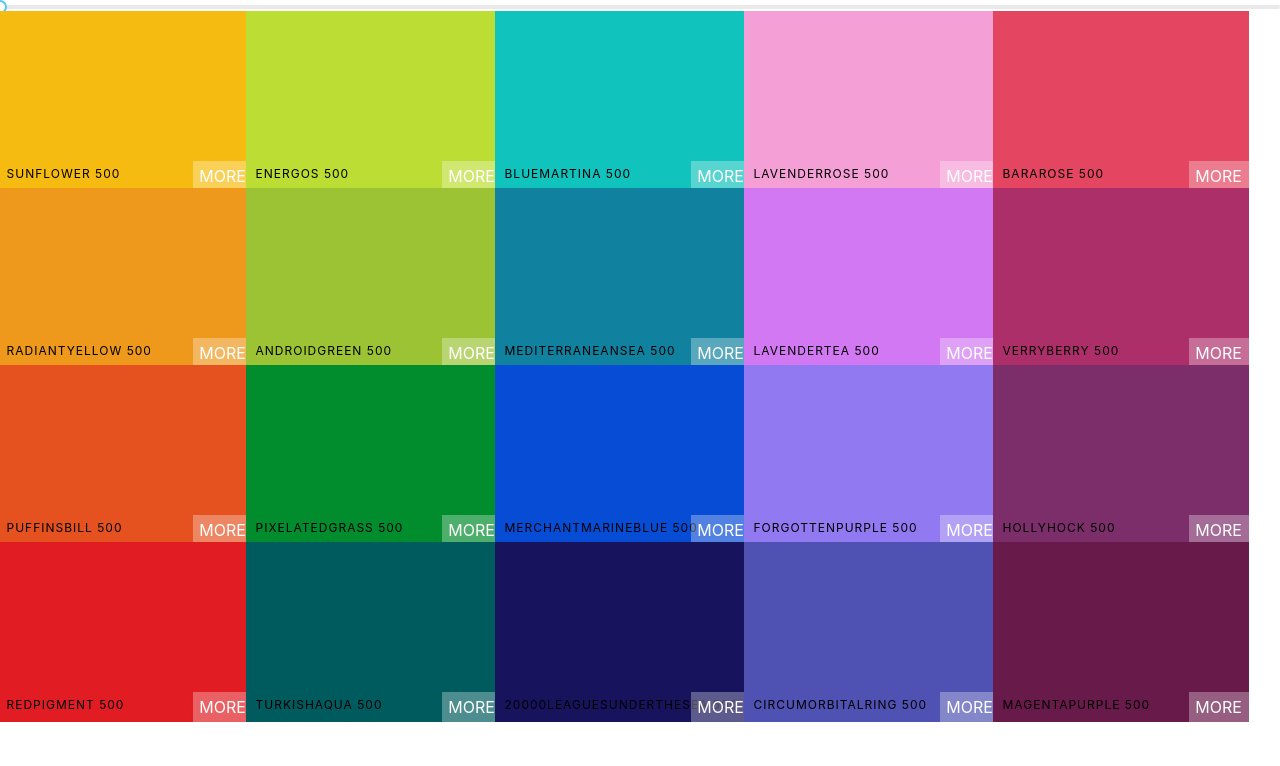
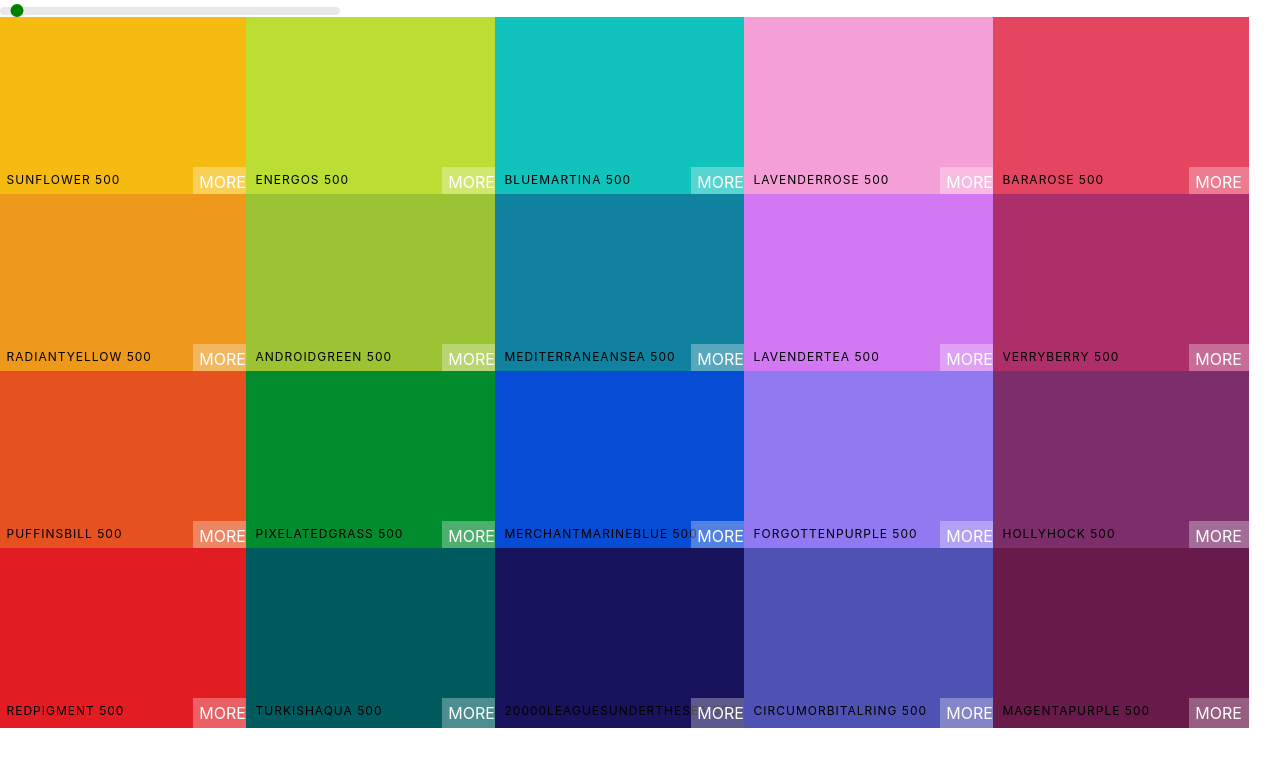
Before and after one commit to JustinWozniak/ReactUIColours, a React (Create React App) app: page / in a window 1280 px wide. Shown: the top 766 px of the page. Built offline with nearby package versions, Linux system fonts and the light colour scheme.

Commit message:
sliders styles

```diff
--- a/src/Palette.css
+++ b/src/Palette.css
@@ -5,3 +5,29 @@
 .palette-colors {
   height: 90%;
 }
+
+.slider {
+  width: 340px;
+  margin: 0 10 px;
+  display: inline-block;
+}
+.rc-slider-track {
+  background-color: transparent;
+}
+
+.rc-slider-handle,
+.rc-slider-handle:active,
+.rc-slider-handle:focus,
+.rc-slider-handle:hover {
+  background-color: green;
+  outline: none;
+  border: 2px solid green;
+  box-shadow: none;
+  width: 13px;
+  height: 13px;
+  margin-left: 17px;
+  margin-top: -3px;
+}
+.rc-slider-rail {
+  height: 8px;
+}
--- a/src/Palette.js
+++ b/src/Palette.js
@@ -1,8 +1,9 @@
 import React, { Component } from 'react'
 import ColorBox from './ColorBox'
+import 'rc-slider/assets/index.css'
 import './Palette.css'
 import Slider from 'rc-slider'
-import 'rc-slider/assets/index.css'
+
 
 
 class Palette extends Component {
@@ -18,8 +19,8 @@
     }
 
     render() {
-        const {colors} = this.props.palette
-        const {level} = this.state
+        const { colors } = this.props.palette
+        const { level } = this.state
 
         const colorBoxes = colors[level].map(color => (
             <ColorBox
@@ -29,6 +30,7 @@
         ));
         return (
             <div className='palette'>
+                <div className='slider'>
                     <Slider
                         defualt={level}
                         min={100}
@@ -36,6 +38,7 @@
                         step={100}
                         onAfterChange={this.changeLevel}
                     />
+                </div>
                 {/* Navbar Goes Here */}
                 <div className='palette-colors'>
                     {colorBoxes}
```
Lines whose indentation alone changed are shown as unchanged.
